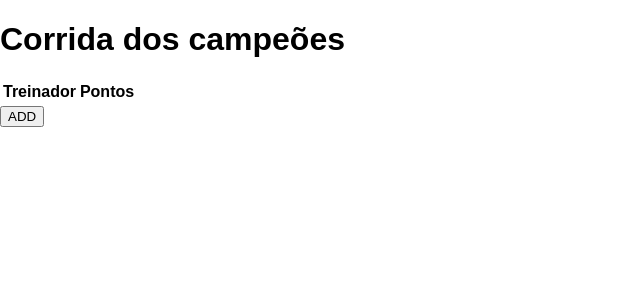
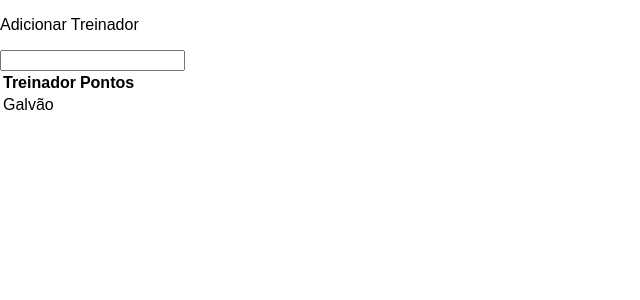
Before and after one commit to renatogalvones/wifiw-stats, a React (Create React App) app: page / in a window 1280 px wide. Shown: the top 300 px of the page, without its empty margins (0-640 px from the left). Built offline with nearby package versions, Linux system fonts and the light colour scheme; what react-router-redux would draw is missing.

Commit message:
Input coach working

```diff
--- a/src/components/Race.js
+++ b/src/components/Race.js
@@ -1,11 +1,34 @@
-import React from 'react';
+import React, { Component } from 'react';
 import { connect } from 'react-redux';
 import { addCoach } from '../actions/';
 
-const Race = ({ coaches, onAddCoach }) => {
+class Race extends Component {
+  constructor() {
+    super();
+
+    this.addCoach = this.addCoach.bind(this);
+  }
+
+  addCoach(e) {
+    e.preventDefault();
+    const { onAddCoach } = this.props;
+    const newCoach = this.newCoach.value;
+    this.newCoach.value = '';
+    onAddCoach(newCoach);
+  }
+
+  render() {
+    const { coaches } = this.props;
+    const coachesList = [];
+    coaches.forEach(coach => coachesList.push(<tr key={coach.id}><td>{coach.name}</td></tr>));
+
     return (
       <div>
-      <h1>Corrida dos campeões</h1>
+        {/* <h1>Corrida dos campeões</h1> */}
+        <form onSubmit={this.addCoach}>
+          <p>Adicionar Treinador</p>
+          <input type="text" ref={(ref) => { this.newCoach = ref; }} />
+        </form>
         <table>
           <thead>
             <tr>
@@ -14,14 +37,13 @@ const Race = ({ coaches, onAddCoach }) => {
             </tr>
           </thead>
           <tbody>
-          <tr></tr>
+            {coachesList}
           </tbody>
         </table>
-      <button onClick={() => { onAddCoach('galvao'); }}>ADD</button>
-      {/* <button onClick={() => { store.dispatch({ type: 'DECREMENT' })} }>REMOVE</button> */}
       </div>
     );
-};
+  }
+}
 
 const mapStateToProps = state => ({
   coaches: state.coaches,
@@ -33,7 +55,7 @@ const mapDispatchToProps = dispatch => ({
 
 const RaceConnected = connect(
   mapStateToProps,
-  mapDispatchToProps
+  mapDispatchToProps,
 )(Race);
 
 export default RaceConnected;
```
Lines whose indentation alone changed are shown as unchanged.
